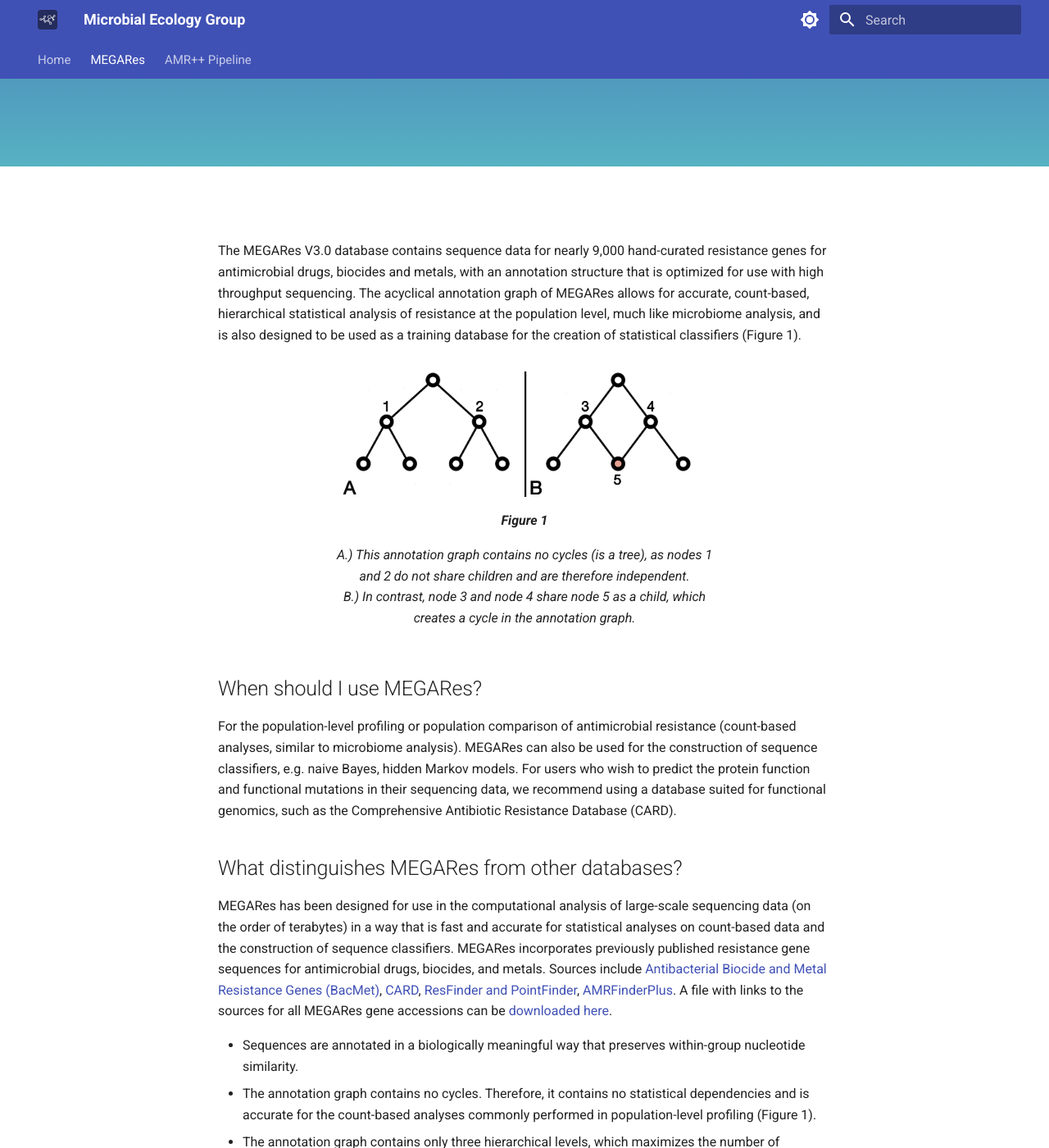
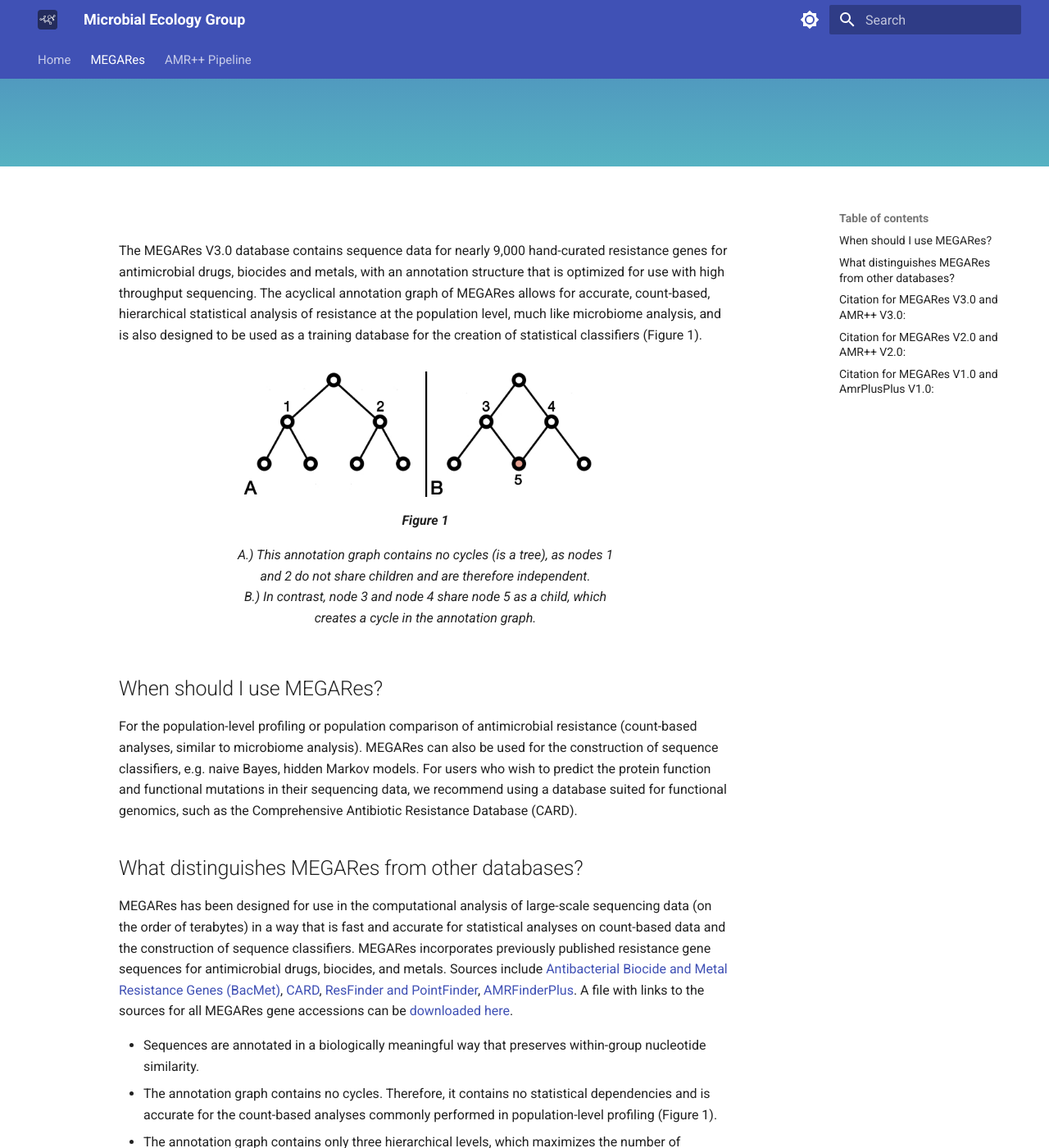
Before and after one commit to Microbial-Ecology-Group/meglab, an MkDocs documentation site: the page built from docs/megares/index.md, in a window 1280 px wide and 1400 px high, scrolled down 326 px. Shown: the whole window at 82% size. Built offline with MkDocs 1.6.1 and Material for MkDocs 9.7.7, drawn with Linux system fonts in a browser that asks for light colours.

Commit message:
Added ToCs, PubMed citation links for MegaRes v1 & v2, update VERO logo

```diff
--- a/overrides/amrplusplus.html
+++ b/overrides/amrplusplus.html
@@ -28,11 +28,6 @@
     #annoGraph .axis line {
         fill: none;
         stroke: #000;
-    }
-
-    /*List Styles*/
-    ul ul li {
-        list-style-type:  circle;
     }
 
     /*Styles for the home page header*/
@@ -101,9 +96,6 @@
     }
 
     @media screen and (min-width:60em) {
-        .md-sidebar--secondary {
-            display: none !important;
-        }
 
         .tx-hero {
             display: flex;
--- a/overrides/megares.html
+++ b/overrides/megares.html
@@ -9,11 +9,6 @@
     .center-container {
         max-width: 748px;
         margin: 0px auto;
-    }
-
-    /*List Styles*/
-    ul ul li {
-        list-style-type:  circle;
     }
 
     /*Styles for the home page header*/
@@ -82,9 +77,6 @@
     }
 
     @media screen and (min-width:60em) {
-        .md-sidebar--secondary {
-            display: none !important;
-        }
 
         .tx-hero {
             display: flex;
--- a/overrides/meglab.html
+++ b/overrides/meglab.html
@@ -9,30 +9,6 @@
     .center-container {
         max-width: 748px;
         margin: 0px auto;
-    }
-
-    /*Styles for the annoGraph*/
-    #annoGraph {
-        text-align: center;
-    }
-    #annoGraph text {
-        font: 10px sans-serif;
-    }
-    #annoGraph rect.background {
-        fill: white;
-    }
-    #annoGraph .axis {
-        shape-rendering: crispEdges;
-    }
-    #annoGraph .axis path,
-    #annoGraph .axis line {
-        fill: none;
-        stroke: #000;
-    }
-
-    /*List Styles*/
-    ul ul li {
-        list-style-type:  circle;
     }
 
     /*Styles for the home page header*/
@@ -105,9 +81,6 @@
     }
 
     @media screen and (min-width:60em) {
-        .md-sidebar--secondary {
-            display: none !important;
-        }
 
         .tx-hero {
             display: flex;
```
Also changed, not shown: docs/megares/index.md (+4 -0 lines), docs/assets/tamu.svg.
